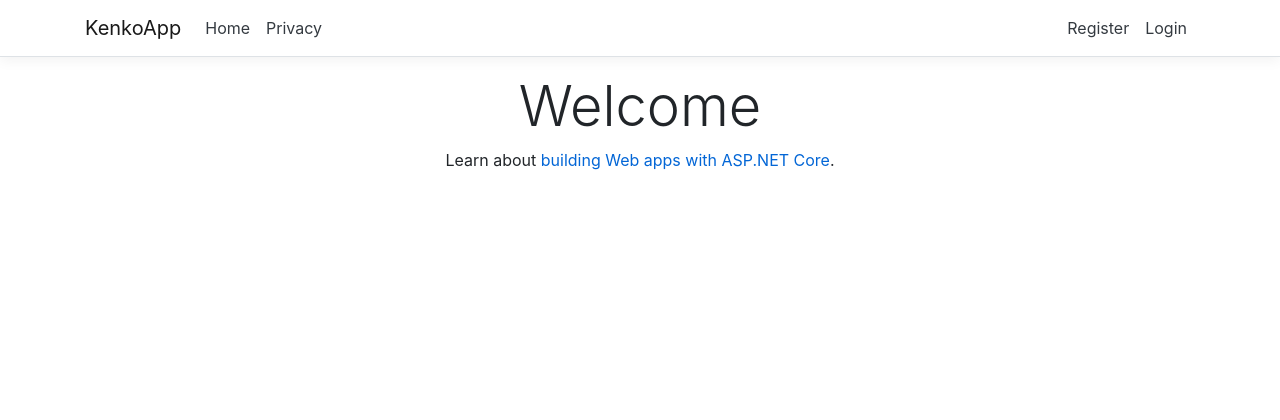
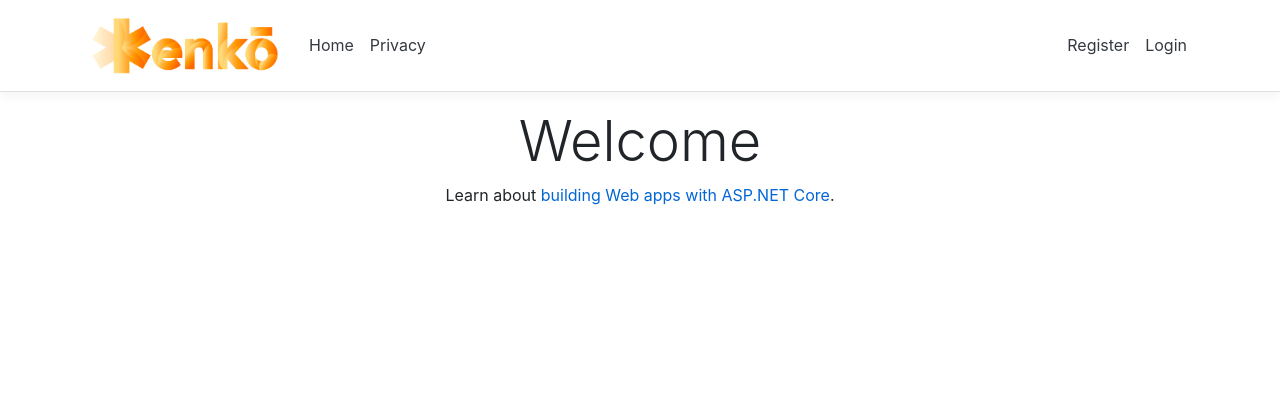
Before and after one commit to SolomonIntheCloud/KenkoApp_current, an ASP.NET Core app: page / in a window 1280 px wide. Shown: the top 420 px of the page. Run offline with ASP.NET Core 8, Linux system fonts and the light colour scheme; some libraries are stand-ins or nearby versions.

Commit message:
Added img folder under wwwroot added logo to _Layout.cshtml

```diff
--- a/Views/Shared/_Layout.cshtml
+++ b/Views/Shared/_Layout.cshtml
@@ -11,7 +11,9 @@
     <header>
         <nav class="navbar navbar-expand-sm navbar-toggleable-sm navbar-light bg-white border-bottom box-shadow mb-3">
             <div class="container">
-                <a class="navbar-brand" asp-area="" asp-controller="Home" asp-action="Index">KenkoApp</a>
+                <a class="navbar-brand" asp-area="" asp-controller="Home" asp-action="Index">
+                    <img width="200" src="~/img/KenkoFullAlt_Kenko_logo_full.png" />
+                </a>
                 <button class="navbar-toggler" type="button" data-toggle="collapse" data-target=".navbar-collapse" aria-controls="navbarSupportedContent"
                         aria-expanded="false" aria-label="Toggle navigation">
                     <span class="navbar-toggler-icon"></span>
```
Also changed, not shown: wwwroot/img/KenkoFullAlt_Kenko_logo_full.png (added).
